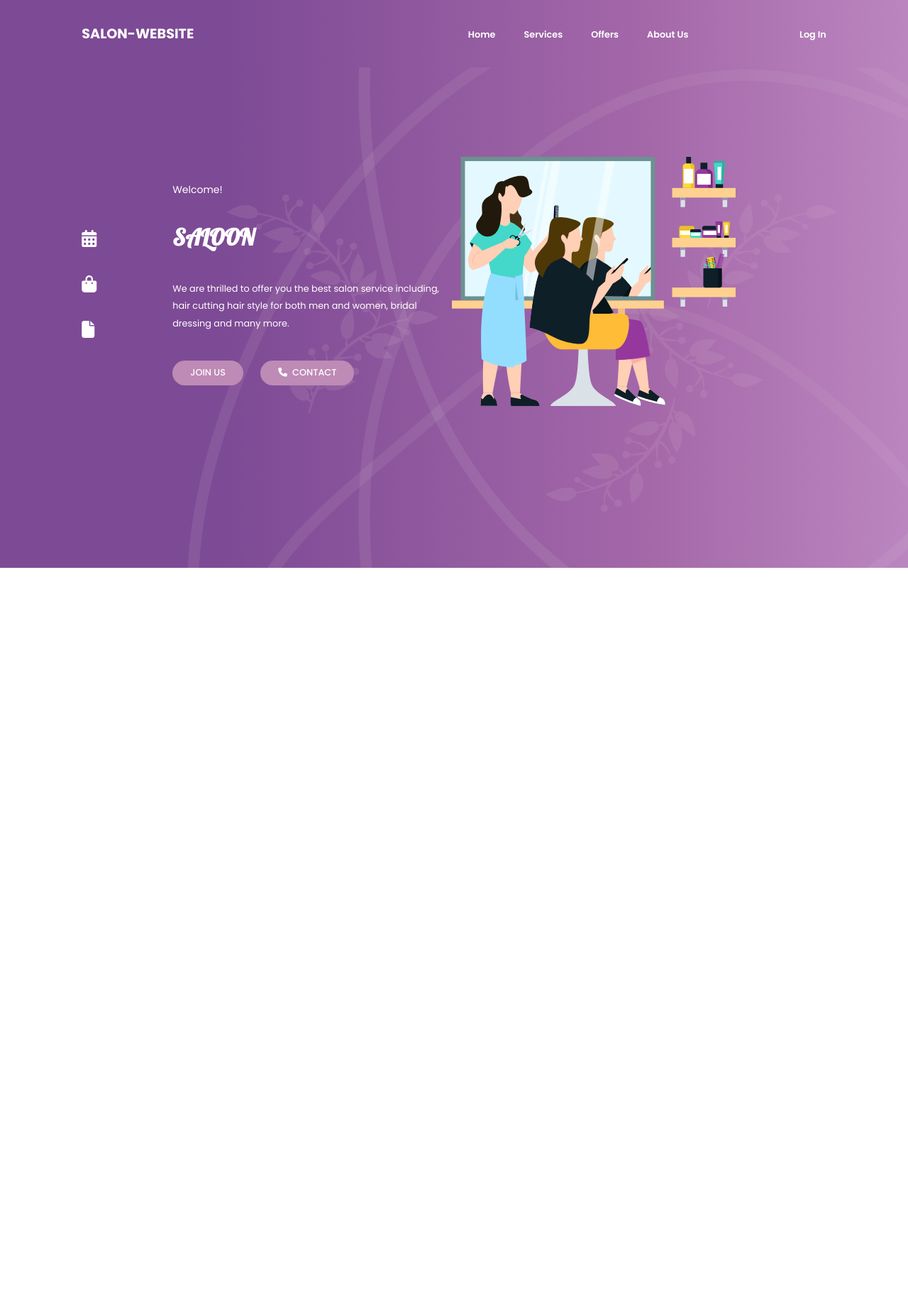
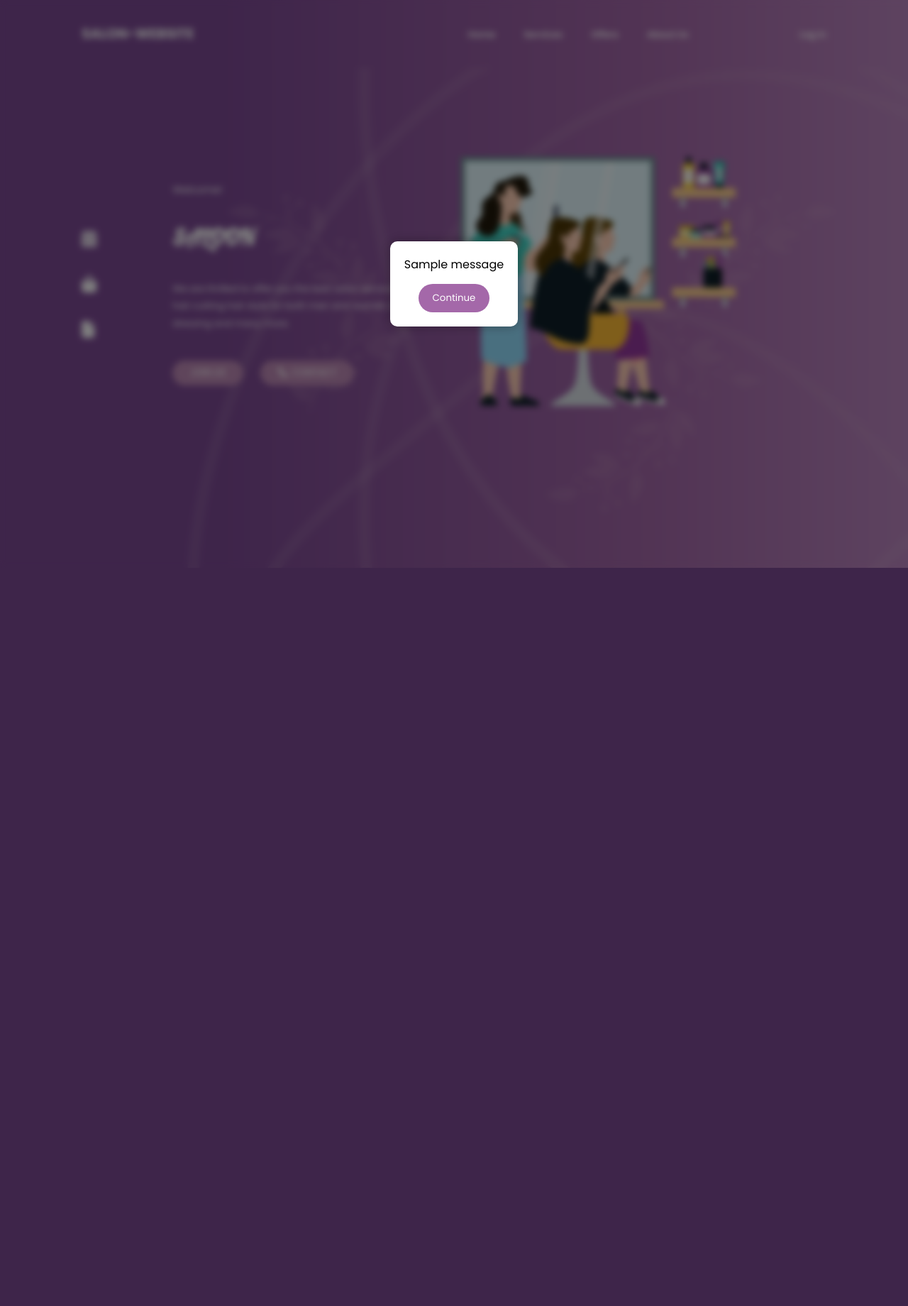
Before and after one commit to RukshanDinusha26/uniProject_year1, a Flask app: page / in a window 1280 px wide. Shown: the top 1840 px of the page at 71% size. After the commit the page ends 800 px from the top, so only its background shows below. Run offline with Flask 3, Linux system fonts and the light colour scheme; one stand-in notice (Sample message) is shown.

Commit message:
addes ui modals

```diff
--- a/salonManagement/routes.py
+++ b/salonManagement/routes.py
@@ -15,13 +15,9 @@ import io
 import base64
 import seaborn
 from sklearn.model_selection import TimeSeriesSplit
-from sklearn.model_selection import train_test_split
-from sklearn.linear_model import LinearRegression
 from sklearn.ensemble import RandomForestRegressor
 from sklearn.metrics import mean_absolute_error
-from sklearn.model_selection import train_test_split
 from sklearn.metrics import mean_absolute_error
-from statsmodels.tsa.statespace.sarimax import SARIMAX
 import numpy as np
 import os
 
@@ -38,7 +34,9 @@ def login():
         user = User.query.filter_by(username=form2.username.data).first()
         if user and (user.password == form2.password.data):
             login_user(user, remember=form2.remember.data)
+            flash('Welcom '+user.username+' ! You have Successfully Logged In', 'success')
             return redirect(url_for('home'))
+
 
     return render_template('login.html', title="login",form2=form2)
 
@@ -46,7 +44,7 @@ def login():
 def signup():
     time.sleep(1.5)
     form1 = SignUpForm()
-    if request.method == 'POST' and form1.validate_on_submit():
+    if form1.validate_on_submit():
         usertype = request.form.get("usertype")
         emp_id = request.form.get("empid")
         name = request.form.get("username")
@@ -57,6 +55,7 @@ def signup():
                         username=name, password=password, email=email)
         db.session.add(new_user)
         db.session.commit()
+
         flash('Your account has been created! Please Log in to continue', 'success')
 
     return render_template('signup.html', title="signup", form1=form1)
--- a/salonManagement/static/mainstyle.css
+++ b/salonManagement/static/mainstyle.css
@@ -15,7 +15,7 @@
    position: fixed;
    right: 0;
    top: 0;
-   z-index: 1000;
+   z-index: 998;
    width: 100%;
    display: flex;
    align-items: center;
@@ -285,3 +285,107 @@ section{
   top: 400px;
   transform: scale(-1,-1);
 }
+
+.flash-overlay {
+  position: fixed;
+  top: 0;
+  left: 0;
+  width: 100%;
+  height: 100%;
+  background: rgba(0, 0, 0, 0.5);
+  display: flex;
+  align-items: center;
+  justify-content: center;
+  z-index: 999;
+  backdrop-filter: blur(5px);
+}
+
+.flash-message{
+  background: white;
+  padding: 20px;
+  border-radius: 10px;
+  box-shadow: 0px 0px 15px rgba(0, 0, 0, 0.3);
+  display: flex;
+  flex-direction: column;
+  justify-content: center;
+  align-items: center;
+}
+
+.flash-message .alert {
+  margin-bottom: 15px;
+}
+
+.flash-message .btn {
+  background-color: #a468a9;
+  color: white;
+  padding: 10px 20px;
+  border: none;
+  border-radius: 50px;
+  cursor: pointer;
+}
+
+.flash-message .btn:hover {
+  background-color: #be8ab6;
+}
+.modal-content {
+  background-color: #fff;
+  margin: 15% auto; /* 15% from the top and centered */
+  padding: 20px;
+  border: 1px solid #888;
+  width: 400px; /* Could be more or less, depending on screen size */
+  text-align: center;
+  border-radius: 10px;
+}
+
+.modal {
+  display: none; /* Hidden by default */
+  position: fixed; /* Stay in place */
+  z-index: 1000; /* Sit on top */
+  left: 0;
+  top: 0;
+  width: 100%; /* Full width */
+  height: 100%; /* Full height */
+  background-color: rgba(0, 0, 0, 0.5); /* Black w/ opacity */
+  backdrop-filter: blur(5px); /* Apply blur effect to the background */
+}
+
+/* Buttons inside the modal */
+.modal-buttons {
+  display: flex;
+  justify-content: center;
+  margin-top: 20px;
+}
+
+/* Logout Button */
+.btn-logout {
+  background-color: #7d4a95; /* Primary color */
+  color: white;
+  border: none;
+  padding: 10px 20px;
+  border-radius: 50px;
+  cursor: pointer;
+}
+
+/* Cancel Button */
+.btn-cancel {
+  background-color: #7d4a95; /* Danger color */
+  color: white;
+  border: none;
+  padding: 10px 20px;
+  border-radius: 50px;
+  cursor: pointer;
+  margin-left: 0.5rem;
+}
+
+/* Hover effects for buttons */
+.btn-logout:hover {
+  background-color: #bb86c0;
+}
+
+.btn-cancel:hover {
+  background-color: #bb86c0;
+}
+
+li:hover{
+  cursor: pointer;
+}
--- a/salonManagement/templates/home.html
+++ b/salonManagement/templates/home.html
@@ -19,7 +19,7 @@
     <ul class="navlist2">
       {% if current_user.is_authenticated %}
       <li><a href="{{ url_for('account') }}">Account</a></li>
-      <li><a href="{{ url_for('logout') }}">Log Out</a></li>
+      <li id="logoutBtn"><a>Log Out</a></li>
       {% else %}
       <li><a href="{{ url_for('login') }}">Log In</a></li>
       {% endif %}
@@ -70,5 +70,57 @@
   </div>
 
 </div>
+{% with messages = get_flashed_messages(with_categories=true) %}
+      {% if messages %}
+        <div class="flash-overlay">
+          <div class="flash-message">
+            {% for category, message in messages %}
+              <div class="alert alert-{{ category }}">
+                {{ message }}
+              </div>
+            {% endfor %}
+            <a href="{{ url_for('home') }}"><button class="btn">Continue</button></a>
+          </div>
+        </div>
+      {% endif %}
+  {% endwith %}
+
+  <div id="logoutModal" class="modal">
+    <div class="modal-content">
+      <div>Are you sure you want to log out?</div>
+      <div class="modal-buttons">
+        <a href="{{ url_for('logout') }}"><button class="btn btn-logout">Yes</button></a>
+        <button id="cancelBtn" class="btn btn-cancel">No</button>
+      </div>
+    </div>
+  </div>
+
+  <script>
+    // Get the modal
+    var modal = document.getElementById("logoutModal");
+
+    // Get the button that opens the modal
+    var btn = document.getElementById("logoutBtn");
+
+    // Get the cancel button that closes the modal
+    var cancelBtn = document.getElementById("cancelBtn");
+
+    // When the user clicks the logout button, open the modal
+    btn.onclick = function() {
+      modal.style.display = "block";
+    }
+
+    // When the user clicks on cancel, close the modal
+    cancelBtn.onclick = function() {
+      modal.style.display = "none";
+    }
+
+    // When the user clicks anywhere outside of the modal, close it
+    window.onclick = function(event) {
+      if (event.target == modal) {
+        modal.style.display = "none";
+      }
+    }
+  </script>
 </body>
 {% endblock content %}
```
Also changed, not shown: salonManagement/static/style.css (+43 -0 lines), salonManagement/templates/signup.html (+15 -0 lines), instance/site.db, salonManagement/static/script.js (line endings or trailing spaces).
